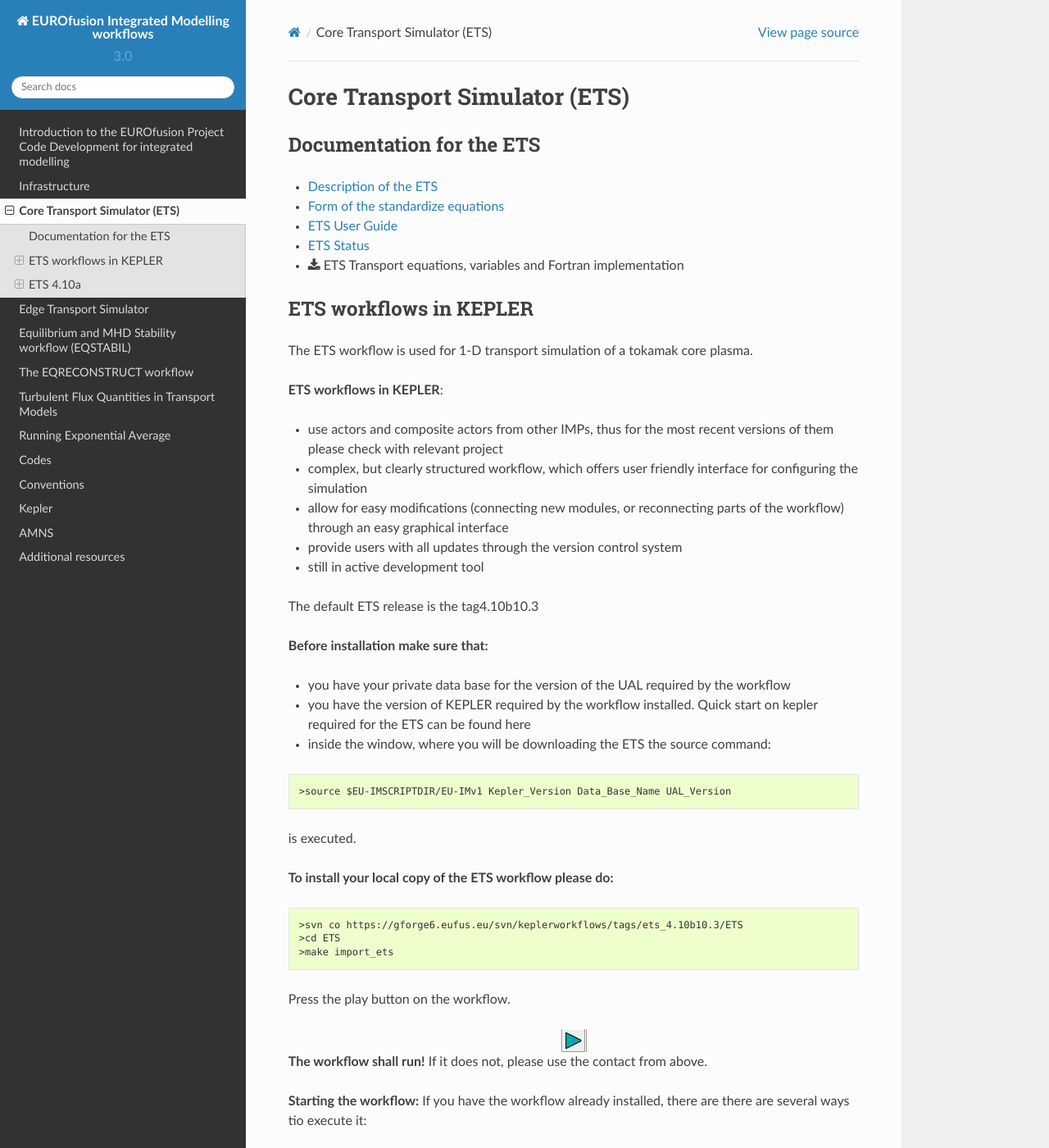
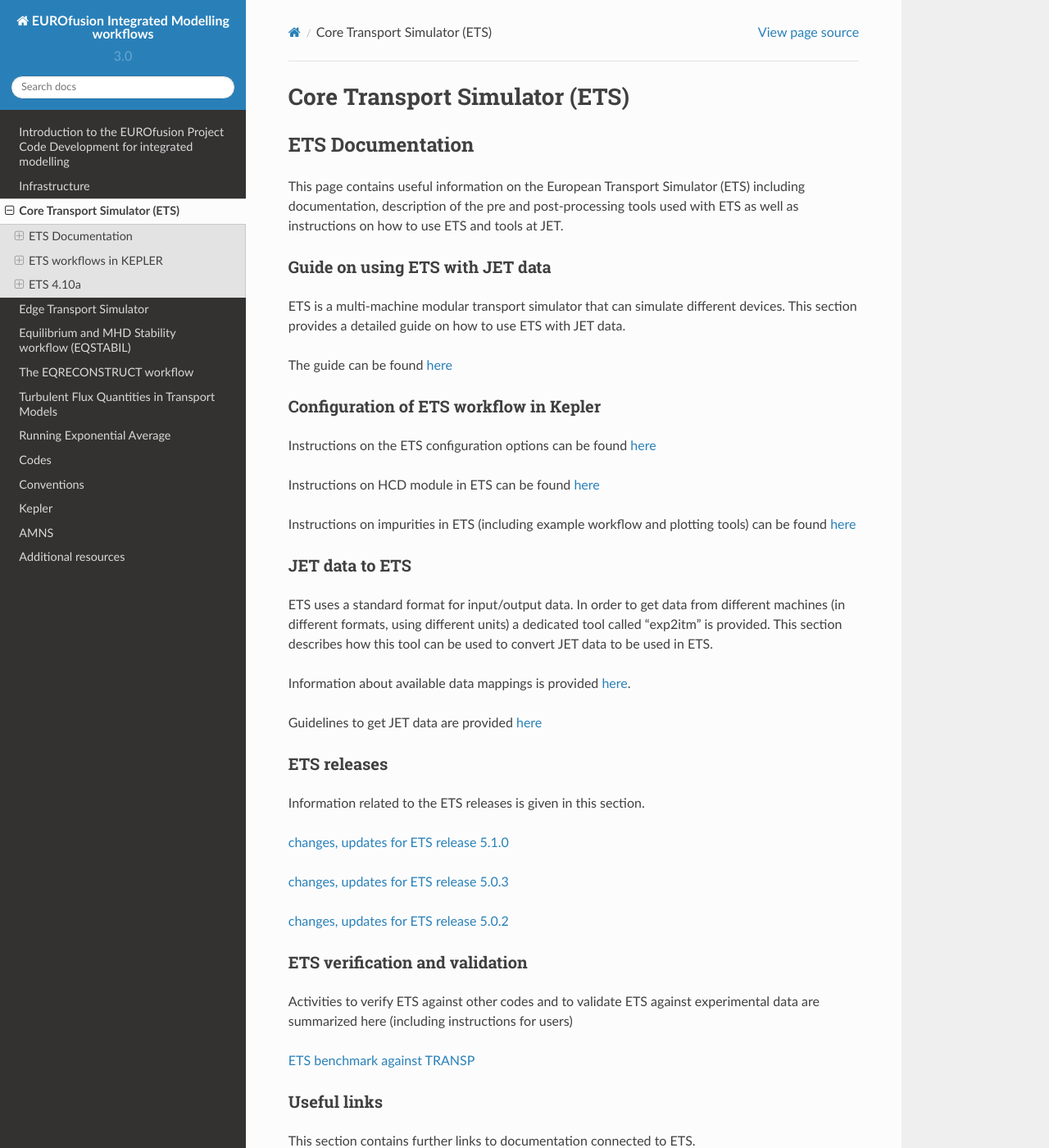
Before and after one commit to WPCD-Workflows/documentation, a Sphinx documentation site: the page built from source/ets.rst, in a window 1280 px wide and 1400 px high. Shown: the whole window at 82% size. Built offline with Sphinx 7.4.7 and the Read the Docs theme 2.0.0, drawn with Linux system fonts in a browser that asks for light colours; some of the changed text lies outside the part shown.

Commit message:
Edit picture in EQRECONSTRUCT and add some documentation information in ETS

```diff
--- a/source/ets.rst
+++ b/source/ets.rst
@@ -2,9 +2,77 @@
  Core Transport Simulator (ETS)
 ################################
 
-*************************
-Documentation for the ETS
-*************************
+*****************
+ETS Documentation
+*****************
+This page contains useful information on the European Transport Simulator (ETS) including documentation, description of the pre and post-processing tools used with ETS as well as instructions on how to use ETS and tools at JET.
+
+Guide on using ETS with JET data
+================================
+
+ETS is a multi-machine modular transport simulator that can simulate different devices. This section provides a detailed guide on how to use ETS with JET data.
+
+The guide can be found `here <https://users.euro-fusion.org/tfwiki/index.php/Etsguide>`__
+
+Configuration of ETS workflow in Kepler
+=======================================
+Instructions on the ETS configuration options can be found `here <https://users.euro-fusion.org/tfwiki/images/5/56/Ets_config_v3.pdf>`__
+
+Instructions on HCD module in ETS can be found `here <https://users.euro-fusion.org/tfwiki/images/4/4a/Hcd_config_v1.pdf>`__
+
+Instructions on impurities in ETS (including example workflow and plotting tools) can be found `here <https://users.euro-fusion.org/pages/tfiospti/ETSmeetings/08Dec2017/Impurities_in_ETS_v5_dy.pdf>`__
+
+JET data to ETS
+===============
+ETS uses a standard format for input/output data. In order to get data from different machines (in different formats, using different units) a dedicated tool called "exp2itm" is provided. This section describes how this tool can be used to convert JET data to be used in ETS.
+
+Information about available data mappings is provided `here <https://users.euro-fusion.org/tfwiki/index.php/Mappings_jet_ets>`__.
+
+Guidelines to get JET data are provided `here <https://users.euro-fusion.org/tfwiki/index.php/Get_jet_data_gen>`__
+
+ETS releases
+============
+
+Information related to the ETS releases is given in this section.
+
+`changes, updates for ETS release 5.1.0 <https://users.euro-fusion.org/tfwiki/index.php/Changes_v510>`__
+
+`changes, updates for ETS release 5.0.3 <https://users.euro-fusion.org/tfwiki/index.php/Changes_v503>`__
+
+`changes, updates for ETS release 5.0.2 <https://users.euro-fusion.org/tfwiki/index.php/Changes_v502>`__
+
+ETS verification and validation
+===============================
+
+Activities to verify ETS against other codes and to validate ETS against experimental data are summarized here (including instructions for users)
+
+`ETS benchmark against TRANSP <https://users.euro-fusion.org/tfwiki/index.php/ETS_TRANSP_benchmark>`__
+
+Useful links
+============
+
+This section contains further links to documentation connected to ETS.
+
+The training material is available here: `ETS Training Tutorials <https://users.euro-fusion.org/iterphysicswiki/index.php/ETS_Training_Tutorials>`_
+
+- `set up environment <http://portal.eufus.eu/twiki/bin/view/Main/Accessing_EUIM_infrastructure_at_JET>`_, `EU-IM_set_up_at_JET <https://users.euro-fusion.org/iterphysicswiki/index.php/EU-IM_set_up_at_JET>`_
+- get ETS (see Running the ETS Workflow  in `set up environment <http://portal.eufus.eu/twiki/bin/view/Main/Accessing_EUIM_infrastructure_at_JET>`_)
+- `data structure to be used <http://www.eufus.eu/ITM/imports/isip/public/data_structure/4.10b.10/Phase4TOP.html>`_ (list of CPOs)
+- test pulses (in preparation)
+- `set up workflow parameters <http://www.eufus.eu/ITM/html/ETS_A_4.10b_run_config.html set up workflow parameters>`_
+- `run ETS in batch mode <http://portal.eufus.eu/twiki/bin/view/Main/RunningKeplerViaQueue>`_
+- Coordinate conventions, see `COCOS documentation <http://www.eufus.eu/ITM/html/itm_conventions.html#itm_conventions_9>`_, `COCOS paper <http://www.sciencedirect.com/science?_ob=ArticleListURL&_method=list&_ArticleListID=-950871037&_sort=r&_st=13&view=c&md5=a2e468420878e8d72cc5cabfc2f184ff&searchtype=a>`_
+- `Feedback <http://portal.eufus.eu/twiki/bin/view/Main/Feedback_on_ETS?sso_from=bin/view/Main/Feedback_on_ETS>`_
+- `Submit Report Request <http://gforge6.eufus.eu/gf/project/generalsupport/tracker/?action=TrackerItemAdd&tracker_id=184>`_
+
+
+`ETS Users Group <https://users.euro-fusion.org/tfwiki/index.php/ETS_Users_Group>`__ containing information related to the ETS User's meetings
+
+`ETS training 2018 <https://users.euro-fusion.org/iterphysicswiki/index.php/ETS_Training_2018>`__ web page for ETS training at JET 14-18 May 2018
+
+`EU IM Gateway <https://portal.eufus.eu/itm/portal/>`__ gateway portal web page (requires gateway account)
+
+`technical users meetings <https://users.euro-fusion.org/tfwiki/index.php/Committee_92436>`__ containing information related to the technical users meetings (aka committee 92436 meetings)
 
 -  `Description of the ETS <https://portal.eufus.eu/documentation/ITM/imports/imp3/public/ETS_Documentation/ETS_TRANSPORT_EQUATIONS.pdf>`__
 -  `Form of the standardize equations <https://portal.eufus.eu/documentation/ITM/imports/imp3/public/ETS_Documentation/STANDARDISED_EQUATION.pdf>`__
```
Also changed, not shown: source/eqreconstr.rst (+5 -3 lines), 1 other file.
